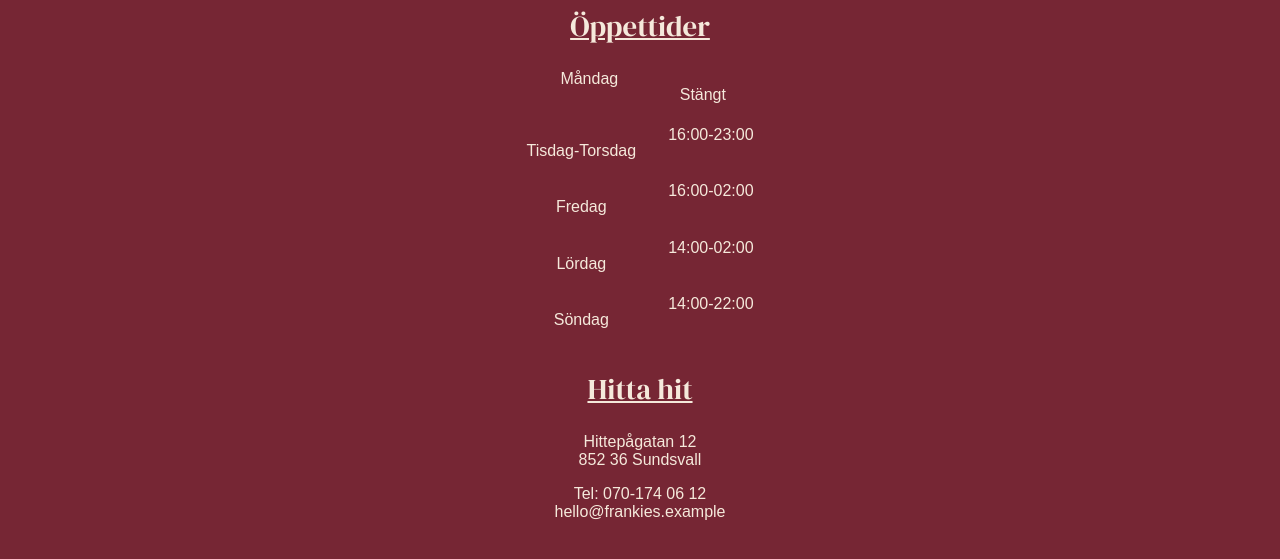
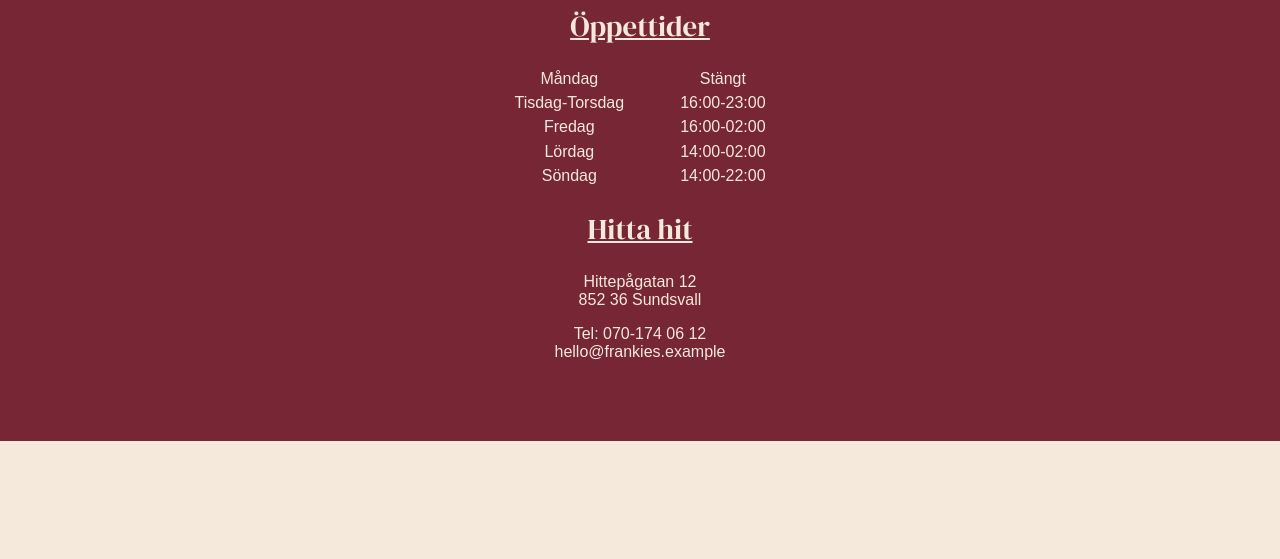
Before and after one commit to emmahulten/projektuppgift_emmahulten, a plain HTML site: page contact.html in a window 1280 px wide. Shown: the part 884-1443 px from the top of the page. After the commit the page ends 1325 px from the top, so only its background shows below. Drawn offline with Linux system fonts and the light colour scheme; a web font is replaced by a local one.

Commit message:
Fix footer HTML structure

```diff
--- a/contact.html
+++ b/contact.html
@@ -115,19 +115,19 @@
             <h2>Öppettider</h2>
             <dl>
                 <dt>Måndag</dt>
-                <dl>Stängt</dl>
+                <dd>Stängt</dd>
 
-                <dl>Tisdag-Torsdag</dl>
-                <dt>16:00-23:00</dt>
+                <dt>Tisdag-Torsdag</dt>
+                <dd>16:00-23:00</dd>
 
-                <dl>Fredag</dl>
-                <dt>16:00-02:00</dt>
+                <dt>Fredag</dt>
+                <dd>16:00-02:00</dd>
 
-                <dl>Lördag</dl>
-                <dt>14:00-02:00</dt>
+                <dt>Lördag</dt>
+                <dd>14:00-02:00</dd>
 
-                <dl>Söndag</dl>
-                <dt>14:00-22:00</dt>
+                <dt>Söndag</dt>
+                <dd>14:00-22:00</dd>
             </dl>
         </div>
         <div class="adress">
```
Also changed, not shown: event.html (+9 -9 lines), index.html (+9 -9 lines), menu.html (+9 -9 lines), merch.html (+9 -9 lines).
